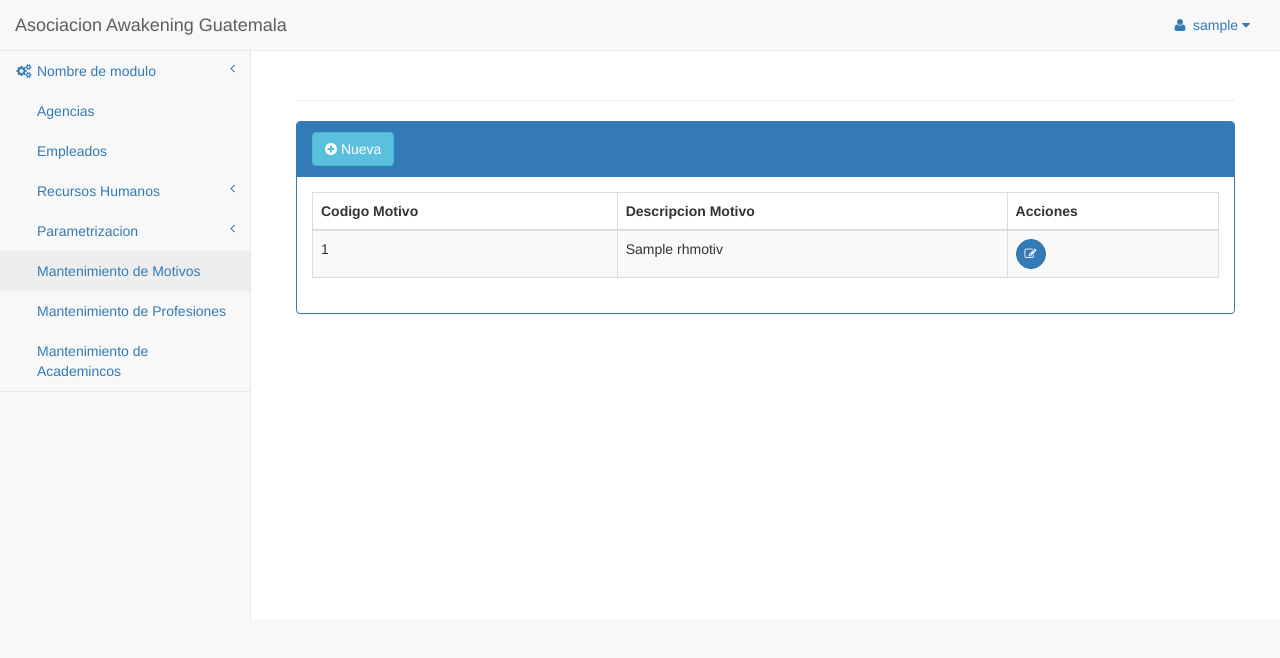
After one commit to totoday72/AWG_DJANGO_PYTHON, a Django app: page /motivo in a window 1280 px wide. The commit adds this page. Shown: the top 658 px of the page. Run offline with Django 3.2, Linux system fonts and the light colour scheme; a user stored in the database is signed in; tables that the repository leaves empty hold one stand-in row (values such as "Sample post"); some libraries are stand-ins or nearby versions.

Commit message:
Agregado: * Modelo de rhmotiv * Agregado formulario para agregar registro *Agregado formulario para actualizar registro *Agregadas rutas *Agregadas Vistas

```diff
--- a/core/models.py
+++ b/core/models.py
@@ -29,3 +29,19 @@ class Rhempleado(models.Model):
     class Meta:
         verbose_name_plural = 'rhempleados'
         unique_together = ('agecod', 'nombres')
+
+
+class Rhmotiv(models.Model):
+    codmot = models.IntegerField(primary_key=True, help_text='Id del motivo', unique=True)
+    # agecod = models.ForeignKey(Rhagencia, on_delete=models.CASCADE)
+    nommot = models.CharField(max_length=100, help_text='Descripcion de Motivo')
+
+    def __str__(self):
+        return '{}:{}'.format(self.codmot, self.nommot)
+
+    def save(self):
+        super(Rhmotiv, self).save()
+
+    class Meta:
+        verbose_name_plural = 'Rhmotiv'
+        unique_together = ('codmot', 'nommot')
--- /dev/null
+++ b/core/templates/core/rhmotiv_list.html
@@ -0,0 +1,28 @@
+{% extends 'base/base.html' %}
+{% block contenido %}
+    <div class="panel panel-primary">
+        <div class="panel-heading">
+            <a href="{% url 'core:rhmotiv_new' %}" class="btn btn-info"><span class="fa fa-plus-circle"></span>
+                Nueva</a>
+        </div>
+        <div class="panel-body">
+            <table width="100%" class="table table-striped table-bordered table-hover" id="dataTables-example">
+                <thead>
+                <tr>
+                    <th>Codigo Motivo</th>
+                    <th>Descripcion Motivo</th>
+                    <th>Acciones</th>
+                </tr>
+                </thead>
+                <tbody> {% for item in obj %}
+                    <tr>
+                        <td>{{ item.codmot }}</td>
+                        <td>{{ item.nommot }}</td>
+                        <td>
+                            <a href="{% url 'core:rhmotiv_edit' item.codmot %}" class="btn btn-primary btn-circle"><span class="fa fa-edit"></span></a>
+                        </td>
+                    </tr> {% endfor %} </tbody>
+            </table>
+        </div>
+    </div>
+{% endblock contenido %}
--- a/core/urls.py
+++ b/core/urls.py
@@ -1,6 +1,16 @@
 from django.urls import path
 
-from core.views import AgenciaView, EmpleadosView, EmpleadosNew
+from core.views import AgenciaView, EmpleadosView, EmpleadosNew, EmpleadosEdit, MotivoNew, Motivosview, MotivoEdit
 
 urlpatterns = [path('core', AgenciaView.as_view(), name='agencia_list'),
-               path('empleado', EmpleadosView.as_view(), name='empleado_list'), path('empleado/new', EmpleadosNew.as_view(), name='empleado_new'),]
+
+               path('empleado', EmpleadosView.as_view(), name='empleado_list'),
+               path('empleado/new', EmpleadosNew.as_view(), name='empleado_new'),
+               path('empleado/edit/<int:pk>', EmpleadosEdit.as_view(), name='empleado_edit'),
+
+               # ****************** MANTENIMIENTO DE MOTIVOS *********************
+               path('motivo', Motivosview.as_view(), name='rhmotiv_list'),
+               path('motivo/new', MotivoNew.as_view(), name='rhmotiv_new'),
+               path('motivo/edit/<int:pk>', MotivoEdit.as_view(), name='rhmotiv_edit'),
+
+               ]
--- a/core/views.py
+++ b/core/views.py
@@ -1,5 +1,3 @@
-
-
 from django.shortcuts import render
 from django.urls import reverse_lazy
 from django.views import generic
@@ -7,8 +5,8 @@ from django.views import generic
 from django.contrib.messages.views import SuccessMessageMixin
 from django.contrib.auth.mixins import LoginRequiredMixin
 
-from core.models import Rhagencia, Rhempleado
-from core.forms import Empleadoform
+from core.models import Rhagencia, Rhempleado, Rhmotiv
+from core.forms import Empleadoform, Rhmotiv_Form
 from generales.views import SinPrivilegios
 
 
@@ -26,6 +24,7 @@ class EmpleadosView(LoginRequiredMixin, generic.ListView):
     context_object_name = "obj"
     login_url = 'generales:login'
 
+
 class EmpleadosNew(SuccessMessageMixin, LoginRequiredMixin, SinPrivilegios, generic.CreateView):
     permission_required = "core.add_rhempleado"
     model = Rhempleado
@@ -34,3 +33,41 @@ class EmpleadosNew(SuccessMessageMixin, LoginRequiredMixin, SinPrivilegios, gene
     form_class = Empleadoform
     success_url = reverse_lazy("core:empleado_list")
     success_message = "Empleado Creado Satisfactoriamente"
+
+
+class EmpleadosEdit(SuccessMessageMixin, LoginRequiredMixin, SinPrivilegios, generic.UpdateView):
+    permission_required = "core.add_rhempleado"
+    model = Rhempleado
+    template_name = 'core/empleado_form.html'
+    context_object_name = 'obj'
+    form_class = Empleadoform
+    success_url = reverse_lazy("core:empleado_list")
+    success_message = "Empleado Actualizado Satisfactoriamente"
+
+
+# ****************** MANTENIMIENTO DE MOTIVOS *********************
+class Motivosview(LoginRequiredMixin, generic.ListView):
+    model = Rhmotiv
+    template_name = 'core/rhmotiv_list.html'
+    context_object_name = "obj"
+    login_url = 'generales:login'
+
+
+class MotivoNew(SuccessMessageMixin, LoginRequiredMixin, SinPrivilegios, generic.CreateView):
+    permission_required = "core.add_rhmotiv"
+    model = Rhmotiv
+    template_name = "core/rhmotiv_form.html"
+    context_object_name = 'obj'
+    form_class = Rhmotiv_Form
+    success_url = reverse_lazy("core:rhmotiv_list")
+    success_message = "Motivo Creado Satisfactoriamente"
+
+
+class MotivoEdit(SuccessMessageMixin, LoginRequiredMixin, SinPrivilegios, generic.UpdateView):
+    permission_required = "core.add_rhmotiv"
+    model = Rhmotiv
+    template_name = 'core/rhmotiv_form.html'
+    context_object_name = 'obj'
+    form_class = Rhmotiv_Form
+    success_url = reverse_lazy("core:rhmotiv_list")
+    success_message = "Motivo Actualizado Satisfactoriamente"
--- a/templates/base/base.html
+++ b/templates/base/base.html
@@ -75,9 +75,23 @@
                         <a href="#"><i class="fa fa-cogs fa-fw"></i> Nombre de modulo <span class="fa arrow"></span></a>
                         <ul class="nav nav-second-level">
                             <li>
-
                                 <a href="{% url 'core:agencia_list' %}">Agencias</a>
                                 <a href="{% url 'core:empleado_list' %}">Empleados</a>
+                            </li>
+                            <li>
+                                <a>Recursos Humanos <span class="fa arrow"></span></a>
+                                <ul class="nav nav-stacked">
+                                    <li>
+                                        <a> Parametrizacion <span class="fa arrow"></span> </a>
+                                        <ul class="nav nav-second-level">
+                                            <li>
+                                                <a href="{% url 'core:rhmotiv_list' %}">Mantenimiento de Motivos</a>
+                                                <a href="{% url 'core:empleado_list' %}">Mantenimiento de Profesiones</a>
+                                                <a href="{% url 'core:empleado_list' %}">Mantenimiento de Academincos</a>
+                                            </li>
+                                        </ul>
+                                    </li>
+                                </ul>
                             </li>
                         </ul>
                     </li>
```
Also changed, not shown: core/forms.py (+20 -1 lines), core/templates/core/empleado_list.html (+8 -2 lines), core/templates/core/rhmotiv_form.html (added, +18 -0 lines), core/migrations/0003_rhmotiv.py (added), core/migrations/0004_auto_20240130_1451.py (added).
